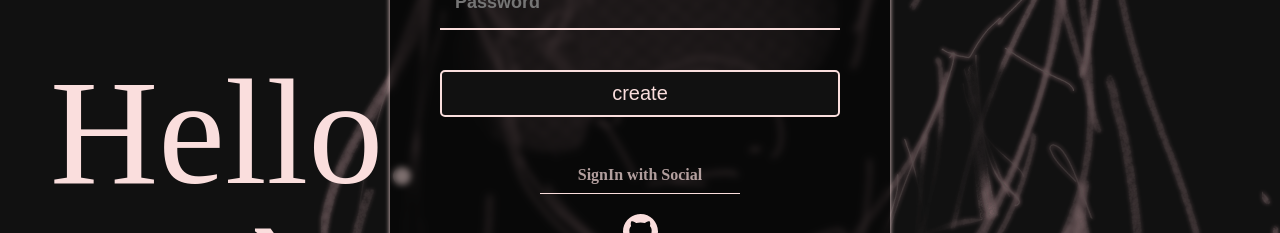
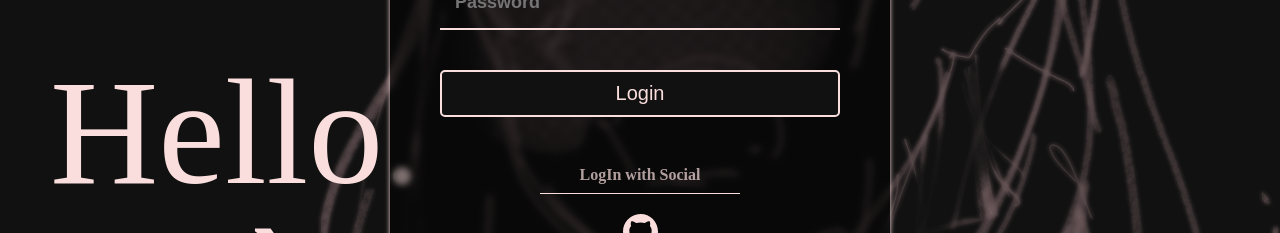
Before and after one commit to pengooseDev/goose_player_2, a Next.js app: page /user/login in a window 1280 px wide. Shown: the part 293-526 px from the top of the page. Built offline with nearby package versions, Linux system fonts and the light colour scheme.

Commit message:
fix: login 컴포넌트 import 변경

```diff
--- a/pages/user/login.tsx
+++ b/pages/user/login.tsx
@@ -7,7 +7,7 @@ import Hr from '@components/Hr';
 import Github from '@components/icons/github';
 import Link from 'next/link';
 import { useMutation } from 'react-query';
-import createUser from '@/libs/client/createUser';
+import logInUser from '@/libs/client/logInUser';
 import { useRouter } from 'next/router';
 import { LogInFormState } from '@/libs/types/Forms';
 
@@ -19,7 +19,7 @@ const Login = () => {
     formState: { errors },
   } = useForm<LogInFormState>();
 
-  const { mutate, data, isLoading } = useMutation(createUser, {
+  const { mutate, data, isLoading } = useMutation(logInUser, {
     onSuccess: (data, context) => {
       router.push('/');
       console.log('success');
@@ -82,9 +82,9 @@ const Login = () => {
             type="password"
             placeholder="Password"
           />
-          <Submit>create</Submit>
+          <Submit>Login</Submit>
         </Form>
-        <SocialText>SignIn with Social</SocialText>
+        <SocialText>LogIn with Social</SocialText>
         <Hr></Hr>
         <SocialContainer>
           <Github />
```
